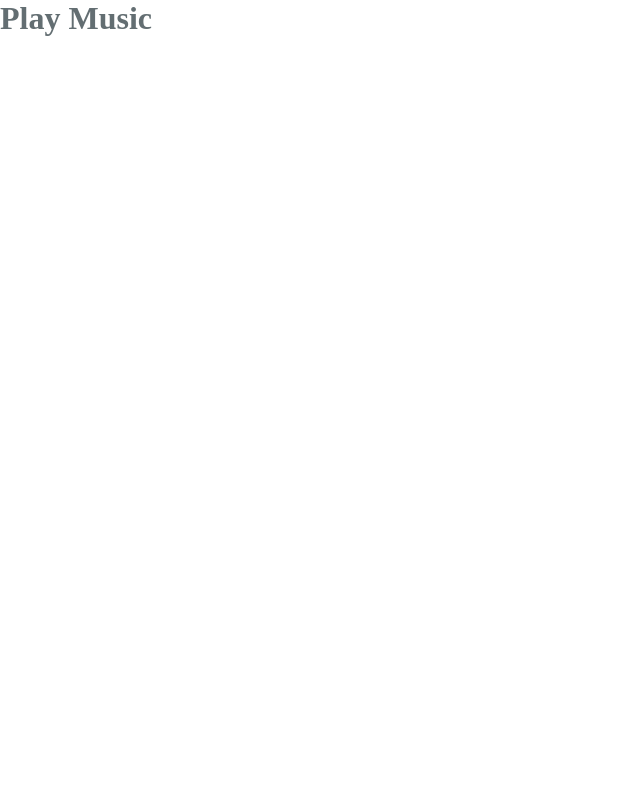
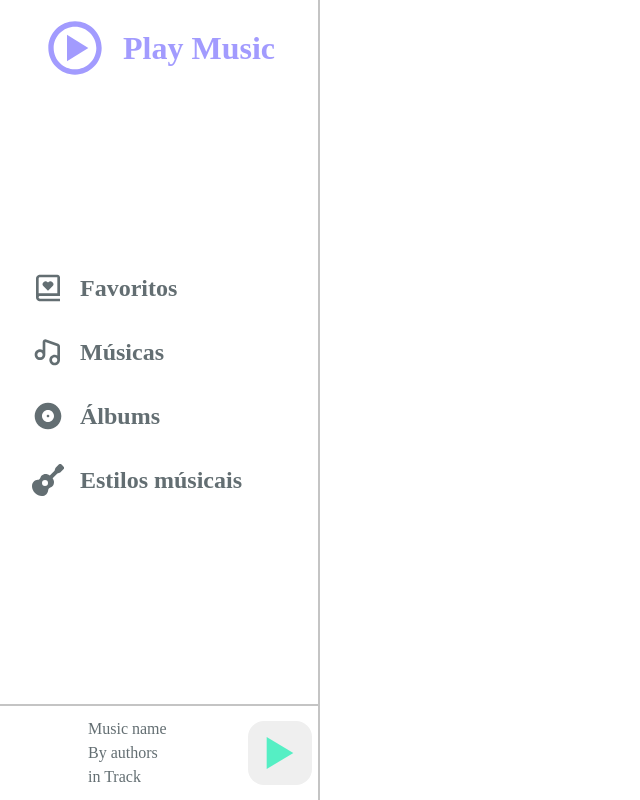
Before and after one commit to MarKus-del/Play-music, a Next.js app: page / in a window 1280 px wide. Shown: the whole page, without its empty margins (0-640 px from the left). Built offline with nearby package versions, Linux system fonts and the light colour scheme.

Commit message:
criando prototipo de componente MenuLateral

```diff
--- /dev/null
+++ b/src/components/MenuLateral.tsx
@@ -0,0 +1,56 @@
+import { ContainerMenu, HeaderMenu, FooterPlay, Navigation, LinkTo } from './styles';
+import { BiMusic, BiPlayCircle, BiPlay, BiBookHeart } from 'react-icons/bi';
+import { MdAlbum  } from 'react-icons/md';
+import { FaGuitar  } from 'react-icons/fa';
+
+export default function MenuLateral() {
+  return (
+    <ContainerMenu>
+      <HeaderMenu>
+				<BiPlayCircle className="icon"/>
+        <h1> Play Music</h1>
+      </HeaderMenu>
+
+			<Navigation>
+
+				<div className="container-link">
+					<BiBookHeart className="icon"/>
+					<LinkTo href="">Favoritos</LinkTo>
+				</div>
+
+				<div className="container-link">
+					<BiMusic className="icon"/>
+					<LinkTo href="">Músicas</LinkTo>
+				</div>
+
+				<div className="container-link">
+					<MdAlbum className="icon"/>
+					<LinkTo href="">Álbums</LinkTo>
+				</div>
+
+				<div className="container-link">
+					<FaGuitar className="icon"/>
+					<LinkTo href="">Estilos músicais</LinkTo>
+				</div>
+
+			</Navigation>
+
+			<FooterPlay>
+				<div className="photo"></div>
+
+				<div className="info">
+					<span>Music name</span>
+					<span>By authors</span>
+					<span>in Track</span>
+				</div>
+
+				<div className="play">
+					<button>
+
+						<BiPlay className="icon"/>
+					</button>
+				</div>
+			</FooterPlay>
+    </ContainerMenu>
+  );
+};
--- /dev/null
+++ b/src/components/styles.tsx
@@ -0,0 +1,118 @@
+import styled from 'styled-components';
+
+export const ContainerMenu = styled.aside`
+    width: 25vw;
+    max-width: 400px;
+    height: 100vh;
+    border-right: 2px solid ${({ theme }) => theme.colors.borderColor};
+    background-color: '#636e72';
+    display: flex;
+    flex-direction: column;
+`;
+
+export const HeaderMenu = styled.header`
+    margin-top: 1rem;
+    display: flex;
+    align-items: center;
+    justify-content: center;
+    color: ${({ theme }) => theme.colors.detach};
+
+    h1 {
+        font-size: 2rem;
+        color: inherit;
+        font-weight: 700;
+    }
+
+    .icon {
+        margin-right: 1rem;
+        font-size: 4rem;
+        background-color: inherit;
+    }
+`;
+
+export const Navigation = styled.nav`
+    margin-top: 10rem;
+    padding: 1rem;
+
+    display: flex;
+    flex-direction: column;
+
+    .container-link {
+        padding: 1rem;
+        display: flex;
+        align-items: center;
+        font-weight: 700;
+
+        &:hover {
+        color: ${({ theme }) => theme.colors.detach};
+    }
+    }
+
+    .container-link .icon {
+        margin-right: 1rem;
+        font-size: 2rem;
+        background-color: inherit;
+    }
+
+`;
+
+export const LinkTo = styled.a`
+    text-decoration: none;
+    font-size: 1.5rem;
+    color: inherit;
+`;
+
+export const FooterPlay = styled.section`
+    position: fixed;
+    width: inherit;
+    max-width: 400px;
+    bottom: 0;
+    height: 6rem;
+    border-top: 2px solid ${({ theme }) => theme.colors.borderColor};
+    display: grid;
+    grid-template-columns: 1fr 2fr 1fr;
+    grid-template-areas: "photo info info play";
+
+    .photo {
+        grid-area: "photo";
+        height: 100%;
+        width: 20;
+    }
+
+    .info {
+        grid-area: "info";
+        padding: 0.5rem;
+        font-size: 1rem;
+
+        display: flex;
+        flex-direction: column;
+        justify-content: space-evenly;
+    }
+
+    .play {
+        grid-area: "play";
+        margin: auto auto;
+    }
+
+    .play button {
+        border-radius: 1rem;
+        border: none;
+
+        cursor: pointer;
+        color: ${({ theme }) => theme.colors.playMusic};
+
+        display: flex;
+        justify-content: center;
+        align-items: center;
+
+        &:hover {
+            color: ${({ theme }) => theme.colors.playDisable};
+        }
+
+        .icon {
+            font-size: 4rem;
+            color: inherit;
+        }
+    }
+
+`;
--- a/src/pages/index.tsx
+++ b/src/pages/index.tsx
@@ -1,10 +1,9 @@
 import type { NextPage } from 'next';
+import MenuLateral from '../components/MenuLateral';
 
 const Home: NextPage = () => {
   return (
-    <div>
-      <h1>Play Music</h1>
-    </div>
+      <MenuLateral />
   );
 };
 
```
